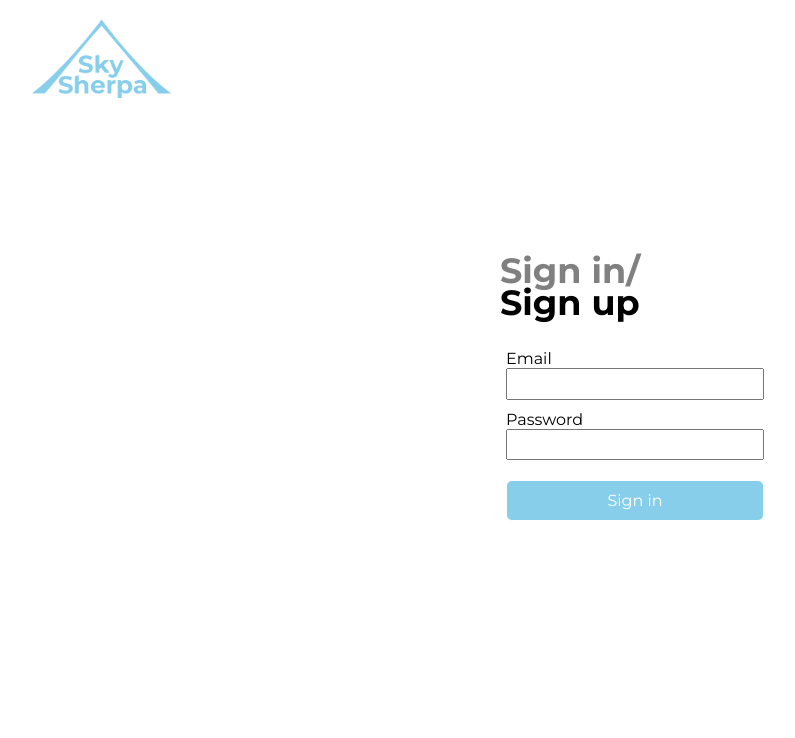
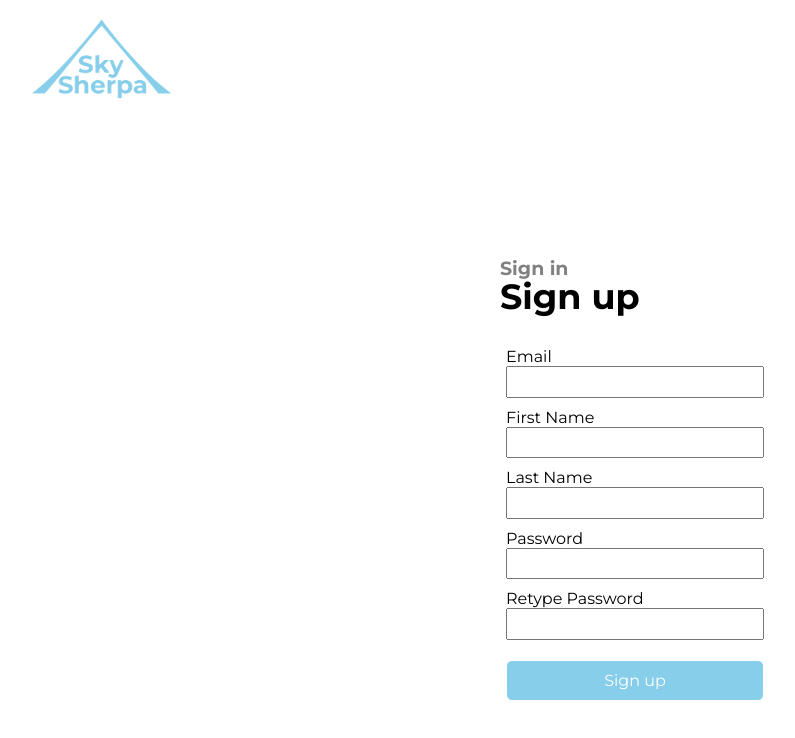
Before and after one commit to connorHashDash/sky-sherpa, a React (Vite) app in the folder static/: page /signin in a window 1280 px wide. Both pictures are taken after a click on the element "Sign in". Shown: the top 738 px of the page, without its empty margins (5-800 px from the left). Built offline with nearby package versions, Linux system fonts and the light colour scheme.

Commit message:
added menu switching functionality to sign in/ sign up pages

```diff
--- a/static/src/pages/SignIn/SignIn.scss
+++ b/static/src/pages/SignIn/SignIn.scss
@@ -33,28 +33,26 @@ $font: "Montserrat";
       }
 
       h3 {
-        font-size: 35px;
+        font-size: 19px;
         width: 100%;
         margin: 0;
         margin-bottom: 20px;
-        line-height: 32px;
+        line-height: 28px;
         color: grey;
         cursor: pointer;
-      }
+        transition: 3s;
+        height: 65px;
 
-      #sign_in_button {
+        .form_header {
 
-        &.active {
-          cursor: default;
-          color: black;
-        }
-      }
+          font-size: 19px;
+          transition: .3s;
 
-      #sign_up_button {
-
-        &.active {
-          cursor: default;
-          color: black;
+          &.active {
+            font-size: 35px;
+            cursor: default;
+            color: black;
+          }
         }
       }
 
--- a/static/src/pages/SignIn/SignIn.tsx
+++ b/static/src/pages/SignIn/SignIn.tsx
@@ -3,6 +3,7 @@ import "./SignIn.scss"
 import SignInForm from "./components/SignInForm.tsx"
 import { useState } from 'react'
 import { useNavigate } from "react-router"
+import SignUpForm from "./components/SignUpForm.tsx"
 
 
 export default function SignIn() {
@@ -44,16 +45,22 @@ export default function SignIn() {
       <div id="form_holder">
         <div id="signin_form">
           <h3 id="sign_in_or_up">
-            <span onClick={handleSiginSignUp} id={`sign_in_button`} className={showSignIn ? "active" : ''}>
+            <span onClick={handleSiginSignUp}
+              id={`sign_in_button`}
+              className={"form_header" + (showSignIn ? " active" : '')}>
               Sign in
-            </span>/ <br /> <span
+            </span> <br /> <span
               onClick={handleSiginSignUp}
               id="sign_up_button"
-              className={!showSignIn ? "active" : ''}>
+              className={"form_header" + (!showSignIn ? " active" : '')}>
               Sign up
             </span>
           </h3>
-          <SignInForm login={login} />
+          {showSignIn ?
+            <SignInForm login={login} /> :
+            <SignUpForm />
+          }
+
           {error && (
             <div id="error">
               {error}
--- /dev/null
+++ b/static/src/pages/SignIn/components/SignUpForm.tsx
@@ -0,0 +1,22 @@
+import { useState } from "react"
+import Button from "../../../components/Button/Button"
+
+export default function SignUpForm() {
+  const [errors, SetError] = useState(null)
+
+  return (
+    <form>
+      <label htmlFor="email">Email</label>
+      <input required type="text" name="email" id="" />
+      <label htmlFor="fname">First Name</label>
+      <input type="text" name="fname" id="" />
+      <label htmlFor="lname">Last Name</label>
+      <input type="text" name="lname" id="" />
+      <label htmlFor="password">Password</label>
+      <input required type="text" name="password" id="" />
+      <label htmlFor="password">Retype Password</label>
+      <input required type="text" name="password" id="" />
+      <Button extraClass="signin_button">Sign up</Button>
+    </form>
+  )
+}
```
